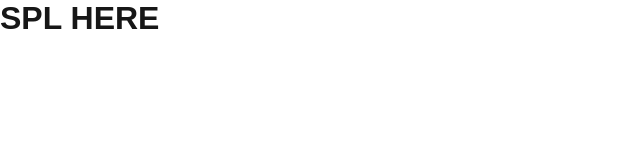
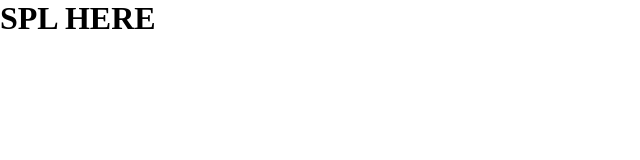
Before and after one commit to ddantoni-veracons/casavo-homework, a Next.js app: page / in a window 1280 px wide. Shown: the top 160 px of the page, without its empty margins (0-640 px from the left). Built offline with nearby package versions, Linux system fonts and the light colour scheme.

Commit message:
manage global styles

```diff
--- a/styles/globals.css
+++ b/styles/globals.css
@@ -1,29 +1,3 @@
-:root {
-  --background: #ffffff;
-  --foreground: #171717;
-}
-
-@media (prefers-color-scheme: dark) {
-  :root {
-    --background: #0a0a0a;
-    --foreground: #ededed;
-  }
-}
-
-html,
-body {
-  max-width: 100vw;
-  overflow-x: hidden;
-}
-
-body {
-  color: var(--foreground);
-  background: var(--background);
-  font-family: Arial, Helvetica, sans-serif;
-  -webkit-font-smoothing: antialiased;
-  -moz-osx-font-smoothing: grayscale;
-}
-
 * {
   box-sizing: border-box;
   padding: 0;
@@ -34,9 +8,3 @@
   color: inherit;
   text-decoration: none;
 }
-
-@media (prefers-color-scheme: dark) {
-  html {
-    color-scheme: dark;
-  }
-}
```
